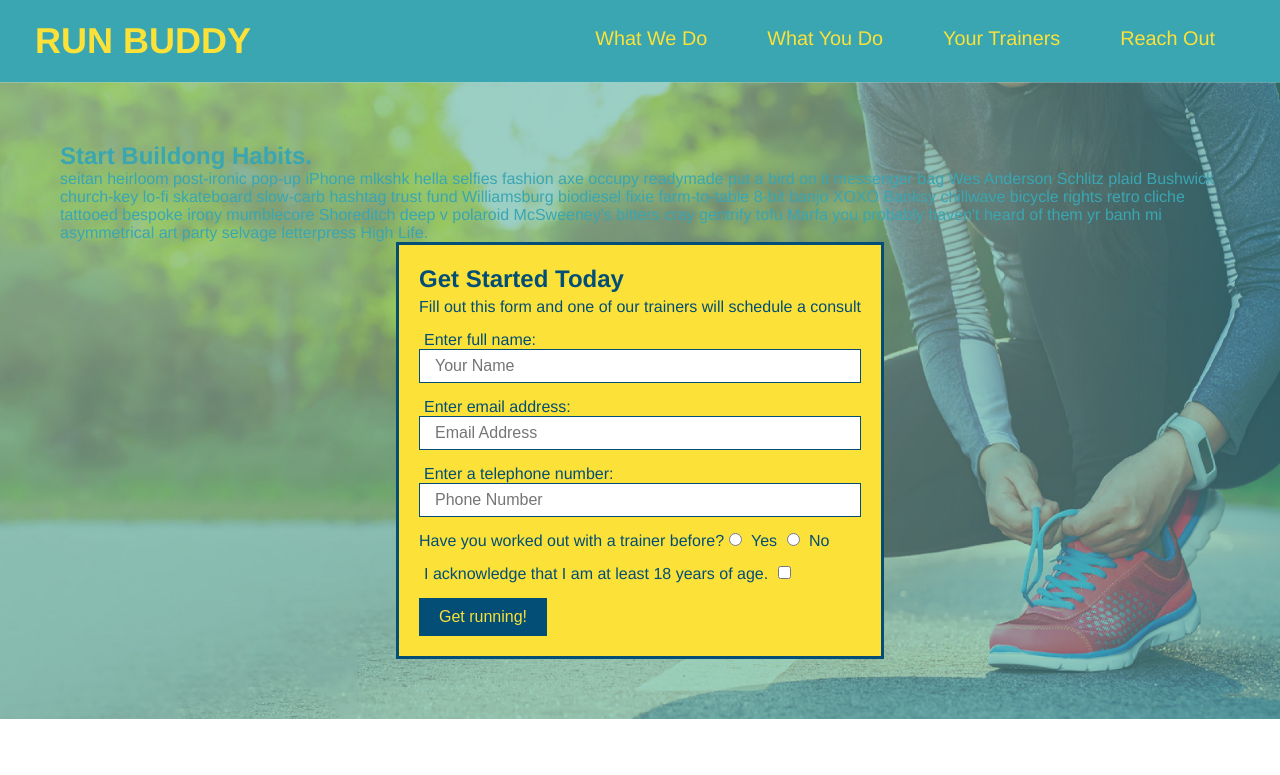
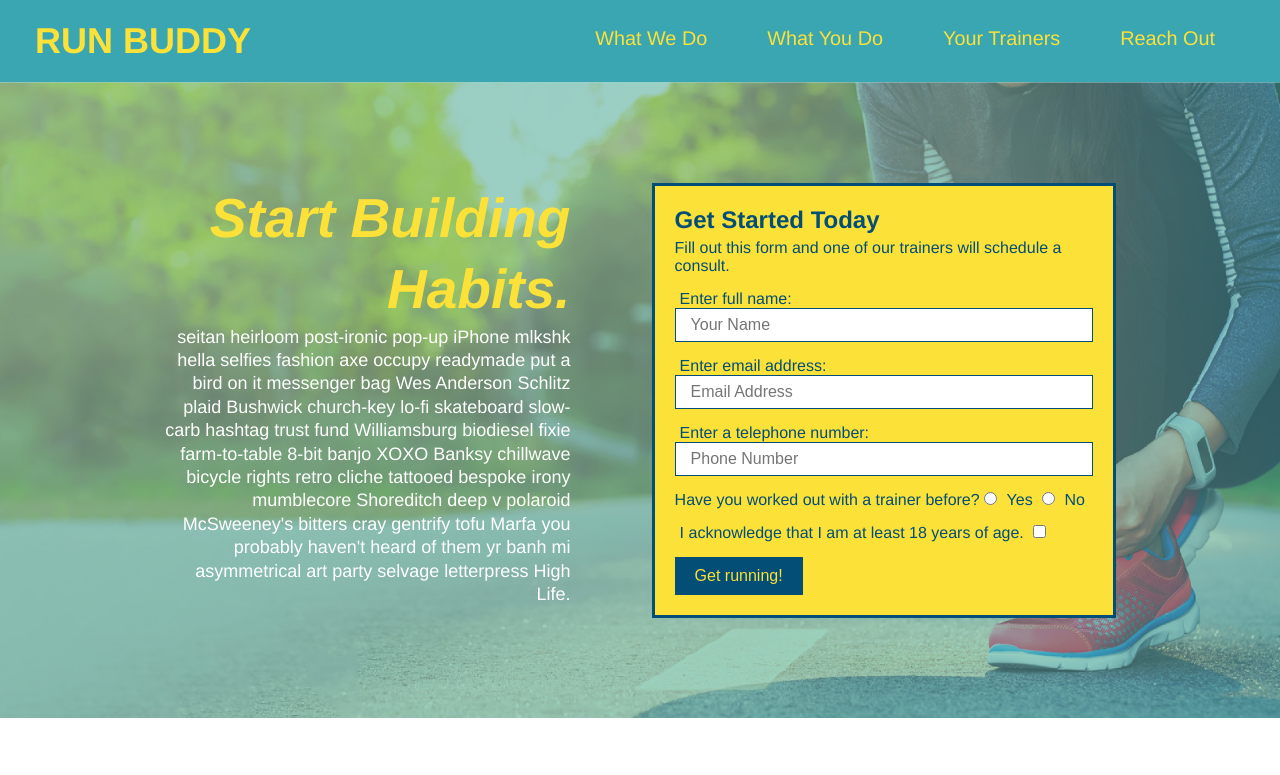
Before and after one commit to ValeriyaS-code/run-buddy, a plain HTML site: page index.html in a window 1280 px wide. Shown: the top 775 px of the page. Drawn offline with Linux system fonts and the light colour scheme.

Commit message:
add flexbox to teh hero

```diff
--- a/assets/css/style.css
+++ b/assets/css/style.css
@@ -82,6 +82,21 @@ section {
   justify-content: center;
   flex-wrap: wrap;
 }
+
+.hero-cta {
+  width: 35%;
+  text-align: right;
+  margin: 3.5%;
+  color: #fff;
+  font-size: 18px;
+  line-height: 1.3;
+}
+
+.hero-cta h2 {
+  font-style: italic;
+  font-size: 55px;
+  color: #fce138;
+}
 /* HERO STYLE END */
 
 .hero-form {
@@ -89,6 +104,8 @@ section {
   background-color: #fce138;
   padding: 20px;
   color: #024e76;
+  width: 40%;
+  margin: 3.5%;
 }
 
 .hero-form h3 {
--- a/index.html
+++ b/index.html
@@ -1,19 +1,16 @@
 <!DOCTYPE html>
 <html lang="en">
-
   <head>
     <meta charset="UTF-8" />
+    <link rel="stylesheet" href="./assets/css/style.css">
     <title>Run Buddy</title>
-  <link rel="stylesheet" href="./assets/css/style.css" />
   </head>
 
   <body>
-  <!-- navigation -->
+  <!-- navigation tags - block level element -->
   <header>
     <h1>
-      <a href="/">
-        RUN BUDDY
-      </a>
+      <a href="/">RUN BUDDY</a>
     </h1>
     <nav>
       <ul>
@@ -32,27 +29,36 @@
       </ul>
     </nav>
   </header>
+  <!-- end navigation -->
 
   <!-- hero/jumbotron -->
   <section class="hero">
     <div class="hero-cta">
-      <h2>Start Buildong Habits.</h2>
-      <p>seitan heirloom post-ironic pop-up iPhone mlkshk hella selfies fashion axe occupy readymade put a bird on it messenger bag Wes Anderson Schlitz plaid Bushwick church-key lo-fi skateboard slow-carb hashtag trust fund Williamsburg biodiesel fixie farm-to-table 8-bit banjo XOXO Banksy chillwave bicycle rights retro cliche tattooed bespoke irony mumblecore Shoreditch deep v polaroid McSweeney's bitters cray gentrify tofu Marfa you probably haven't heard of them yr banh mi asymmetrical art party selvage letterpress High Life.</p>
+      <h2>Start Building Habits.</h2>
+      <p>
+          seitan heirloom post-ironic pop-up iPhone mlkshk hella selfies fashion axe occupy readymade put a bird on it
+          messenger bag Wes Anderson Schlitz plaid Bushwick church-key lo-fi skateboard slow-carb hashtag trust fund
+          Williamsburg biodiesel fixie farm-to-table 8-bit banjo XOXO Banksy chillwave bicycle rights retro cliche
+          tattooed bespoke irony mumblecore Shoreditch deep v polaroid McSweeney's bitters cray gentrify tofu Marfa you
+          probably haven't heard of them yr banh mi asymmetrical art party selvage letterpress High Life.
+      </p>
     </div>
+
     <div class="hero-form">
       <h3>Get Started Today</h3>
-      <p>Fill out this form and one of our trainers will schedule a consult</p>
+      <p>Fill out this form and one of our trainers will schedule a consult.</p>
       <form>
         <label for="name">Enter full name:</label>
-        <input type="text" placeholder="Your Name" name="name" id="name" class="form-input" />
+        <input type="text" placeholder="Your Name" id="name" name="name" class="form-input" />
         <label for="email">Enter email address:</label>
-        <input type="text" placeholder="Email Address" name="email" id="email" class="form-input" />
+        <input type="email" placeholder="Email Address" id="email" name="email" class="form-input" />
         <label for="phone">Enter a telephone number:</label>
-        <input type="text" placeholder="Phone Number" name="phone" id="phone" class="form-input" />
-        <p>Have you worked out with a trainer before?
+        <input type="tel" placeholder="Phone Number" name="phone" id="phone" class="form-input" />
+        <p>
+          Have you worked out with a trainer before?
           <input type="radio" name="trainer-confirm" id="trainer-yes" />
           <label for="trainer-yes">Yes</label>
-          <input type="radio" name="trainer-confirm" id="trainer-no" />
+          <input type="radio" name="trainer-confirm" id="trainer-no"/>
           <label for="trainer-no">No</label>
         </p>
         <p>
@@ -67,103 +73,94 @@
       </form>
     </div>
   </section>
+  <!-- end header -->
 
-  <!-- "what we do" section -->
+  <!-- "what we do" start - <section> -->
   <section id="what-we-do" class="intro">
-    <h2 class="section-title primary-border">What We Do</h2>
+    <h2 class="section-title primary-border">
+      What We Do
+    </h2>
     <p>
-      butcher selfies chambray shabby chic gentrify readymade yr Echo Park XOXO Tumblr normcore Banksy direct trade Blue
-      Bottle chillwave you probably haven't heard of them single-origin coffee Vice fanny pack fixie Odd Future Austin
-      fingerstache pickled twee synth Wes Anderson Thundercats viral bitters flannel meggings narwhal Marfa Schlitz
-      sustainable Intelligentsia umami deep v craft
+      butcher selfies chambray shabby chic gentrify readymade yr Echo Park XOXO Tumblr normcore Banksy direct trade  Blue Bottle chillwave you probably haven't heard of them single-origin coffee Vice fanny pack fixie Odd Future Austin fingerstache pickled twee synth Wes Anderson Thundercats viral bitters flannel meggings narwhal Marfa Schlitz sustainable Intelligentsia umami deep v craft
     </p>
   </section>
+  <!-- end "what we do" -->
 
-  <!-- "what you do" section -->
+    <!-- "what you do" start -->
     <section id="what-you-do" class="steps">
-    <h2 class="section-title secondary-border">What You Do</h2>
-
+      <h2 class="section-title secondary-border">
+        What You Do
+      </h2>
       <div>
         <img src="./assets/images/step-1.svg" alt="" />
-      <h3>Step 1: <span>Fill Out the Form Above.</span></h3>
+        <h3>Step 1: <span>Fill Out The Form Above.</span></h3>
         <p>You're already here, so why not?</p>
       </div>
-
       <div>
         <img src="./assets/images/step-2.svg" alt="" />
-      <h3>Step 2: <span>Consult with One of Our Trainers.</span></h3>
+        <h3>Step 2: <span>Consult With One Of Our Trainers.</span></h3>
         <p>Are you here to build muscle, lose weight, or just feel good?</p>
       </div>
-
       <div>
         <img src="./assets/images/step-3.svg" alt="" />
         <h3>Step 3: <span>Get Running.</span></h3>
         <p>Hit the ground running (literally) once your trainer lays out your plan.</p>
       </div>
-
       <div>
         <img src="./assets/images/step-4.svg" alt="" />
         <h3>Step 4: <span>See Results.</span></h3>
         <p>Bi-weekly checkins with your trainer will keep you focused</p>
       </div>
     </section>
+    <!-- "what you do" end -->
 
-  <!-- "meet the trainers" section -->
+    <!-- "meet the trainers" start -->
     <section id="your-trainers" class="trainers">
-    <h2 class="section-title primary-border">Meet The Trainers</h2>
+      <h2 class="section-title primary-border">
+        Meet The Trainers
+      </h2>
+
       <article class="trainer">
         <img src="./assets/images/trainer-1.jpg" alt="Arron Stephens in his workout clothes, ready to pump iron" />
         <div class="trainer-bio text-left">
           <h3>Arron Stephens</h3>
           <h4>Speed / Strength</h4>
-        <p>
-          Lorem ipsum, dolor sit amet consectetur adipisicing elit. Sequi neque animi quo cupiditate commodi saepe culpa
-          sed
-          itaque velit maiores optio dolorem excepturi aperiam dolores, voluptatibus suscipit amet quis repellat!
-        </p>
+          <p>Lorem ipsum, dolor sit amet consectetur adipisicing elit. Sequi neque animi quo cupiditate commodi saepe culpa sed itaque velit maiores optio dolorem excepturi aperiam dolores, voluptatibus suscipit amet quis repellat!</p>
         </div>
       </article>
 
-    <!-- second trainer bio -->
        <article class="trainer">
          <div class="trainer-bio text-right">
            <h3>Joanna Gill</h3>
            <h4>Endurance</h4>
-        <p>
-          Lorem ipsum, dolor sit amet consectetur adipisicing elit. Sequi neque animi quo cupiditate commodi saepe culpa
-          sed
-          itaque velit maiores optio dolorem excepturi aperiam dolores, voluptatibus suscipit amet quis repellat!
-        </p>
+           <p>Lorem ipsum, dolor sit amet consectetur adipisicing elit. Sequi neque animi quo cupiditate commodi saepe culpa sed itaque velit maiores optio dolorem excepturi aperiam dolores, voluptatibus suscipit amet quis repellat!</p>
           </div>
-      <img src="./assets/images/trainer-2.jpg" alt="Joanna Gill cooling off after a workout" />
+          <img src="./assets/images/trainer-2.jpg" alt="Joanna Gill cooling off after a work out" />
         </article>
 
-    <!-- third trainer bio -->
        <article class="trainer">
-      <img src="./assets/images/trainer-3.jpg"
-        alt="Harry Smith wearing a headband and lifting comically small pink weights" />
+        <img src="./assets/images/trainer-3.jpg" alt="Harry Smith wearing a headband and lifting comically small pink weights" />
         <div class="trainer-bio text-left">
-        <h3>Harry "the Headband" Smith</h3>
+          <h3>Harry "The Headband" Smith</h3>
           <h4>Strength</h4>
-        <p>
-          Lorem ipsum, dolor sit amet consectetur adipisicing elit. Sequi neque animi quo cupiditate commodi saepe culpa
-          sed
-          itaque velit maiores optio dolorem excepturi aperiam dolores, voluptatibus suscipit amet quis repellat!
-        </p>
+          <p>Lorem ipsum, dolor sit amet consectetur adipisicing elit. Sequi neque animi quo cupiditate commodi saepe culpa sed itaque velit maiores optio dolorem excepturi aperiam dolores, voluptatibus suscipit amet quis repellat!</p>
         </div>
       </article>
     </section>
+    <!-- "meet the trainers" end -->
 
-  <!-- "reach out" section -->
+    <!-- "reach out" start -->
     <section id="reach-out" class="contact">
-    <h2 class="section-title secondary-border">Reach Out</h2>
+      <h2 class="section-title secondary-border">
+        Reach Out
+      </h2>
+
       <div class="contact-info">
         <iframe
-        src="https://www.google.com/maps/embed?pb=!1m18!1m12!1m3!1d3147.1079747227936!2d-120.42364418397035!3d37.92790791110593!2m3!1f0!2f0!3f0!3m2!1i1024!2i768!4f13.1!3m3!1m2!1s0x8090c49129b6ac57%3A0xb56c7eb95a2cd8bd!2sMain%20St%2C%20California%2095327!5e0!3m2!1sen!2sus!4v1616426329495!5m2!1sen!2sus"
-        style="border:0;"
-        allowfullscreen=""
-        loading="lazy">
+          src="https://www.google.com/maps/embed?pb=!1m14!1m12!1m3!1d12182.30520634488!2d-74.0652613!3d40.2407219!2m3!1f0!2f0!3f0!3m2!1i1024!2i768!4f13.1!5e0!3m2!1sen!2sus!4v1561060983193!5m2!1sen!2sus"
+          frameborder="0" style="border:0" allowfullscreen>
         </iframe>
+
         <div class="contact-form">
           <h3>Contact Us</h3>
           <form>
@@ -176,32 +173,36 @@
             <button type="submit">Submit</button>
           </form>
         </div>
+
         <div>
           <h3>Run Buddy</h3>
           <p>
             Any questions or concerns before signing up?
-          <br />
+            <br/>
             Let us know and we'll be happy to talk to you!
           </p>
+
           <address>
-          55 Main Street <br />
-          Some Town, Ca <br />
-          12345<br />
-          P: 555.RUN.BUDZ (555.786.2839)<br />
+            55 Main Street <br/>
+            Some Town, Ca <br/>
+            12345<br/>
+            P: 555.RUN.BUDZ (555.786.2839)<br/>
             E: <a href="mailto:info@runbuddy.io">info@runbuddy.io</a>
           </address>
+
         </div>
       </div>
     </section>
+    <!-- "reach out" end -->
 
     <!-- footer -->
     <footer>
       <h2>❤️ Made with love by Run Buddy.</h2>
       <div>
-      <a href="./privacy-policy.html">Read Our Privacy Policy</a><br />
+        <a href="./privacy-policy.html">Read Our Privacy Policy</a><br/>
         &copy; 2019 Run Buddy, Inc.
       </div>
     </footer>
+    <!-- footer end -->
   </body>
-
 </html>
```
Lines whose indentation alone changed are shown as unchanged.
